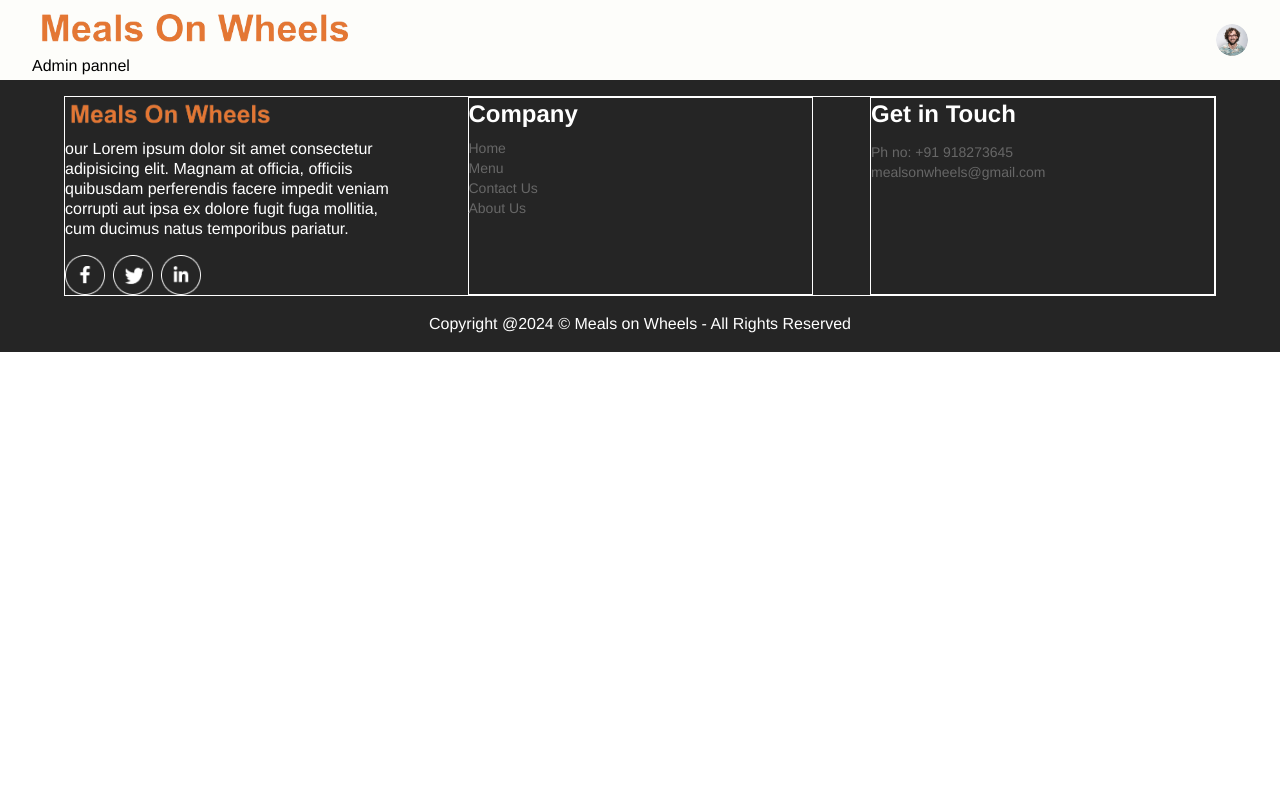
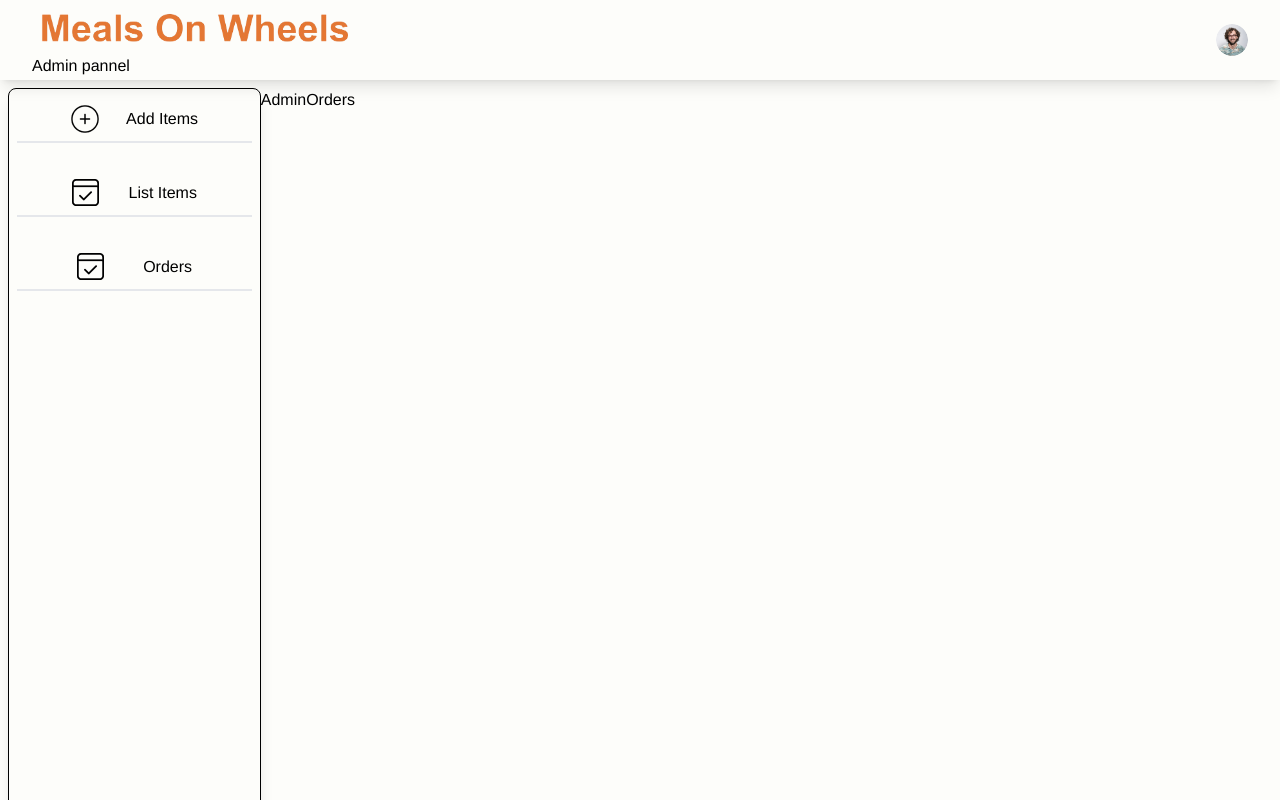
Before and after one commit to MB-Prabhu/MealsOnWheels-frontend, a React (Vite) app: page /adminhome/ordersadmin in a window 1280 px wide. Shown: the top 800 px of the page. Built offline with nearby package versions, Linux system fonts and the light colour scheme.

Commit message:
created subroutes

```diff
--- a/src/AdminPages/AddOrders.jsx
+++ /dev/null
@@ -1,9 +0,0 @@
-import React from 'react'
-
-const AddOrders = () => {
-  return (
-    <div>AddOrders</div>
-  )
-}
-
-export default AddOrders
--- a/src/AdminPages/AdminHome.jsx
+++ b/src/AdminPages/AdminHome.jsx
@@ -1,12 +1,14 @@
 import React from 'react'
-import AdminNavbar from './adminComponents/AdminNavbar'
 import SidebarAdmin from './adminComponents/SidebarAdmin'
+import { Outlet, useLocation } from 'react-router-dom'
 
 const AdminHome = () => {
+    const location = useLocation()
   return (
     <div className='p-2 flex sm:flex-row flex-col h-[100vh] w-full'>
         <SidebarAdmin />
 
+        <Outlet />
     </div>
   )
 }
--- /dev/null
+++ b/src/AdminPages/AdminOrders.jsx
@@ -0,0 +1,9 @@
+import React from 'react'
+
+const AdminOrders = () => {
+  return (
+    <div>AdminOrders</div>
+  )
+}
+
+export default AdminOrders
--- a/src/AdminPages/adminComponents/SidebarAdmin.jsx
+++ b/src/AdminPages/adminComponents/SidebarAdmin.jsx
@@ -1,24 +1,25 @@
 import React from 'react'
 import { assets } from '../../assets/assets/admin_assets/assets'
+import { Link } from 'react-router-dom'
 
 const SidebarAdmin = () => {
   return (
     <div className='shadow-lg w-[100%] sm:w-[30%] lg:w-[25%] xl:w-[20%] sm:h-[100%] h-[10%]'>
        <div className='flex sm:justify-start justify-between rounded-lg w-full items-center border px-2 py-2 border-black sm:flex-col flex-row gap-9 h-[100%]'>
-       <div className='flex sm:px-10 items-center w-full justify-around sm:py-2 pb-2 sm:border-b-2'>
+       <Link to="addadmin" className='flex sm:px-10 items-center w-full justify-around sm:py-2 pb-2 sm:border-b-2'>
             <img src={assets.add_icon} alt="" />
             <p>Add Items</p>
-        </div>
+        </Link>
 
-        <div className='flex sm:px-10 items-center w-full justify-around pb-2 sm:border-b-2'>
+        <Link to="listadmin" className='flex sm:px-10 items-center w-full justify-around pb-2 sm:border-b-2'>
             <img src={assets.order_icon} alt="" />
             <p>List Items</p>
-        </div>
+        </Link>
 
-        <div className='flex sm:px-10 items-center w-full justify-around pb-2 sm:border-b-2'>
+        <Link to="ordersadmin" className='flex sm:px-10 items-center w-full justify-around pb-2 sm:border-b-2'>
             <img src={assets.order_icon} alt="" />
             <p>Orders</p>
-        </div>
+        </Link>
         </div>
     </div>
   )
--- a/src/App.jsx
+++ b/src/App.jsx
@@ -9,6 +9,9 @@ import Login from './components/Login'
 import { StoreContext } from './context/StoreContext'
 import AdminHome from './AdminPages/AdminHome'
 import AdminNavbar from './AdminPages/adminComponents/AdminNavbar'
+import AdminAdd from './AdminPages/AdminAdd'
+import AdminList from './AdminPages/AdminList'
+import AdminOrders from './AdminPages/AdminOrders'
 
 const App = () => {
       const {showLogin, setShowLogin} = useContext(StoreContext)
@@ -22,7 +25,13 @@ const App = () => {
         <Route path='/' element={<Home />} />
         <Route path='/cart' element={<Cart />} />
         <Route path='/placeorder' element={<PlaceOrder />} />
-        <Route path='/adminhome' element={<AdminHome />} />
+
+        <Route path='/adminhome' element={<AdminHome />} >
+        <Route path='addadmin' element={<AdminAdd />} />
+        <Route path='listadmin' element={<AdminList />} />
+        <Route path='ordersadmin' element={<AdminOrders />} />
+        </Route>
+
       </Routes>
       <Footer />
     </div>
```
